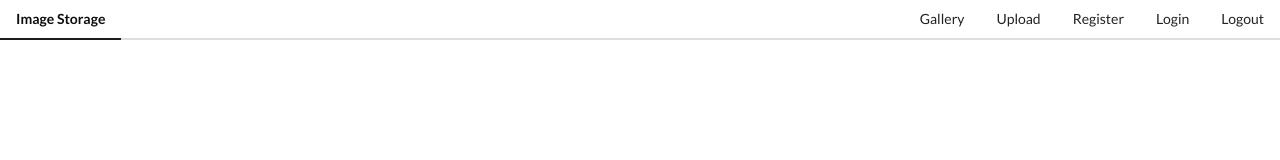
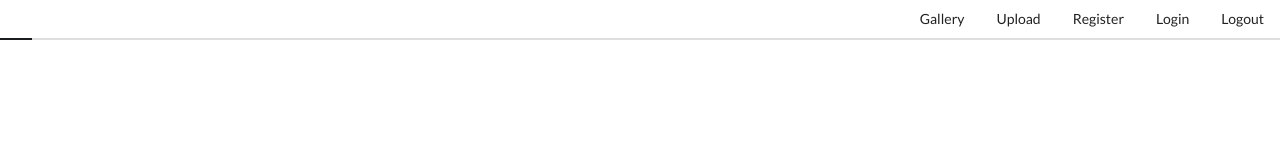
Before and after one commit to Aziz-Karamiani/vuejs-image-uploader, a Vue app: page / in a window 1280 px wide. Shown: the top 160 px of the page. Built offline with nearby package versions, Linux system fonts and the light colour scheme.

Commit message:
Initial state (Vuex)

```diff
--- a/src/App.vue
+++ b/src/App.vue
@@ -12,6 +12,9 @@ export default {
   name: 'App',
   components: {
     AppHeader,
+  },
+  beforeCreate() {
+    this.$store.dispatch("setAppName", process.env.VUE_APP_APP_NAME);
   }
 }
 </script>
--- a/src/components/AppHeader.vue
+++ b/src/components/AppHeader.vue
@@ -1,7 +1,7 @@
 <template>
   <div class="ui secondary pointing menu">
     <a class="active item">
-      Image Storage
+      {{ getAppName }}
     </a>
     <div class="right menu">
       <a class="ui item">
@@ -25,7 +25,12 @@
 
 <script>
 export default {
-  name: "AppHeader"
+  name: "AppHeader",
+  computed: {
+    getAppName() {
+      return this.$store.getters.getAppName;
+    }
+  }
 }
 </script>
 
--- a/src/main.js
+++ b/src/main.js
@@ -1,4 +1,7 @@
-import { createApp } from 'vue'
+import {createApp} from 'vue'
 import App from './App.vue'
+import {createStore} from 'vuex'
+import s from './store/index'
 
-createApp(App).mount('#app')
+const store = createStore(s);
+createApp(App).use(store).mount('#app')
--- /dev/null
+++ b/src/store/index.js
@@ -0,0 +1,22 @@
+export default {
+    state() {
+        return {
+            appName: null
+        }
+    },
+    mutations: {
+        setAppName(state, name) {
+            state.appName = name;
+        }
+    },
+    actions: {
+        setAppName(context, name) {
+            context.commit('setAppName', name);
+        }
+    },
+    getters: {
+        getAppName(state) {
+            return state.appName;
+        }
+    }
+}
```
